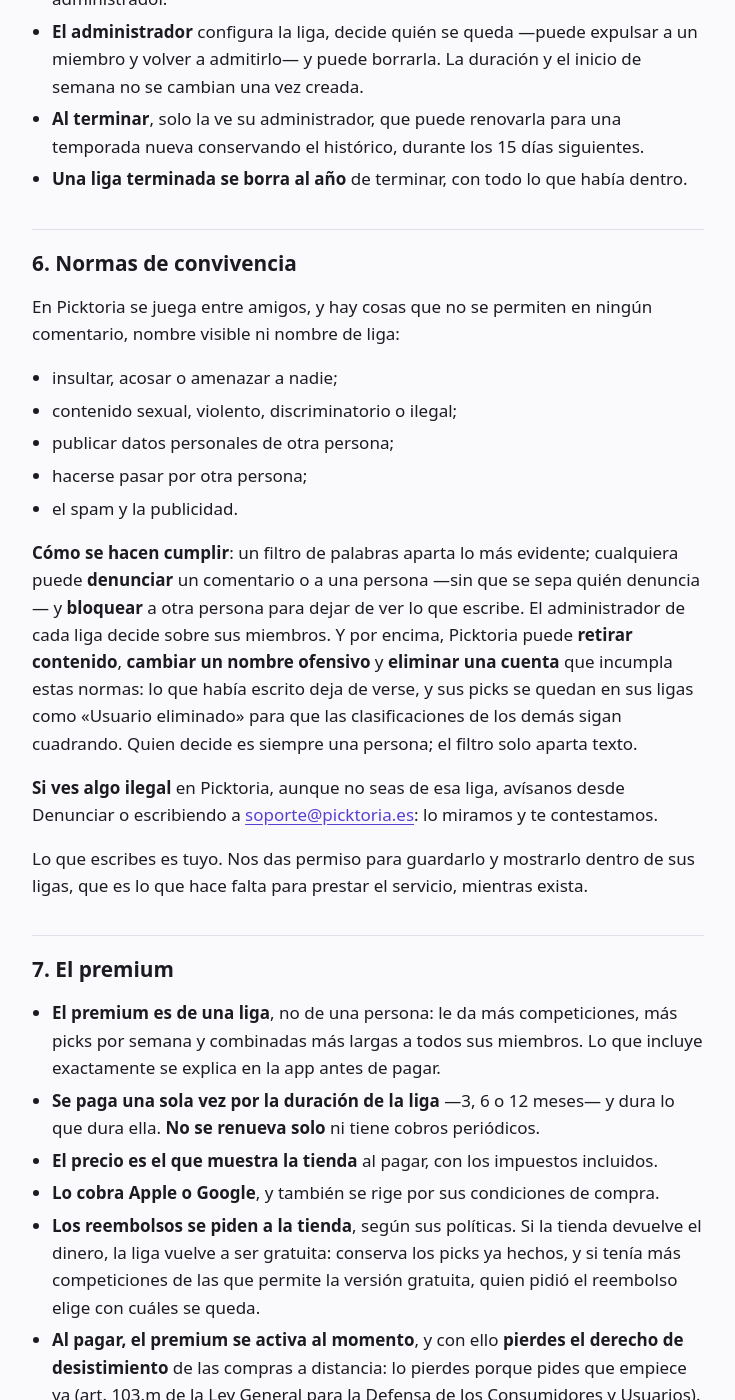
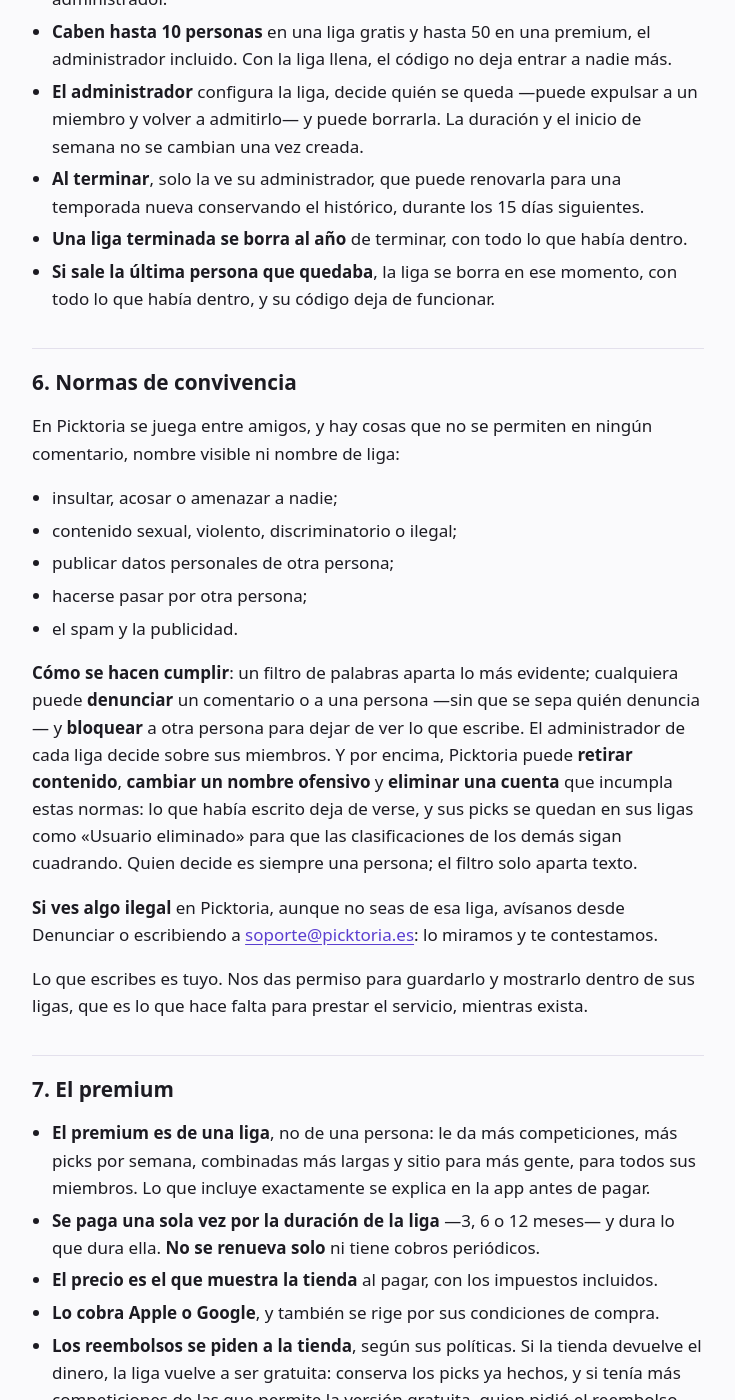
Before and after one commit to Rosales33/picktoria-web, a Jekyll site: the page built from terminos.md, in a window 1280 px wide and 1400 px high, scrolled down 1784 px. Shown: the whole window, without its empty margins (272-1007 px from the left). Built offline with Jekyll 4.4.1, drawn with Linux system fonts in a browser that asks for light colours; our own code applies the rules of GitHub Pages for plain Markdown files; some of the changed text lies outside the part shown.

Commit message:
Publica la web desde 34d08a1

```diff
--- a/terminos.md
+++ b/terminos.md
@@ -60,12 +60,16 @@ intentamos que sea así.
 ## 5. Las ligas
 
 - **Son privadas**: se entra con un código de invitación que comparte su administrador.
+- **Caben hasta 10 personas** en una liga gratis y hasta 50 en una premium, el administrador
+  incluido. Con la liga llena, el código no deja entrar a nadie más.
 - **El administrador** configura la liga, decide quién se queda —puede expulsar a un miembro y
   volver a admitirlo— y puede borrarla. La duración y el inicio de semana no se cambian una vez
   creada.
 - **Al terminar**, solo la ve su administrador, que puede renovarla para una temporada nueva
   conservando el histórico, durante los 15 días siguientes.
 - **Una liga terminada se borra al año** de terminar, con todo lo que había dentro.
+- **Si sale la última persona que quedaba**, la liga se borra en ese momento, con todo lo que había
+  dentro, y su código deja de funcionar.
 
 ## 6. Normas de convivencia
 
@@ -94,8 +98,8 @@ que hace falta para prestar el servicio, mientras exista.
 
 ## 7. El premium
 
-- **El premium es de una liga**, no de una persona: le da más competiciones, más picks por semana
-  y combinadas más largas a todos sus miembros. Lo que incluye exactamente se explica en la app
+- **El premium es de una liga**, no de una persona: le da más competiciones, más picks por semana,
+  combinadas más largas y sitio para más gente, para todos sus miembros. Lo que incluye exactamente se explica en la app
   antes de pagar.
 - **Se paga una sola vez por la duración de la liga** —3, 6 o 12 meses— y dura lo que dura ella.
   **No se renueva solo** ni tiene cobros periódicos.
```
Also changed, not shown: other parts of terminos.md (+1 -1 lines), en/terms.md (+6 -2 lines).
